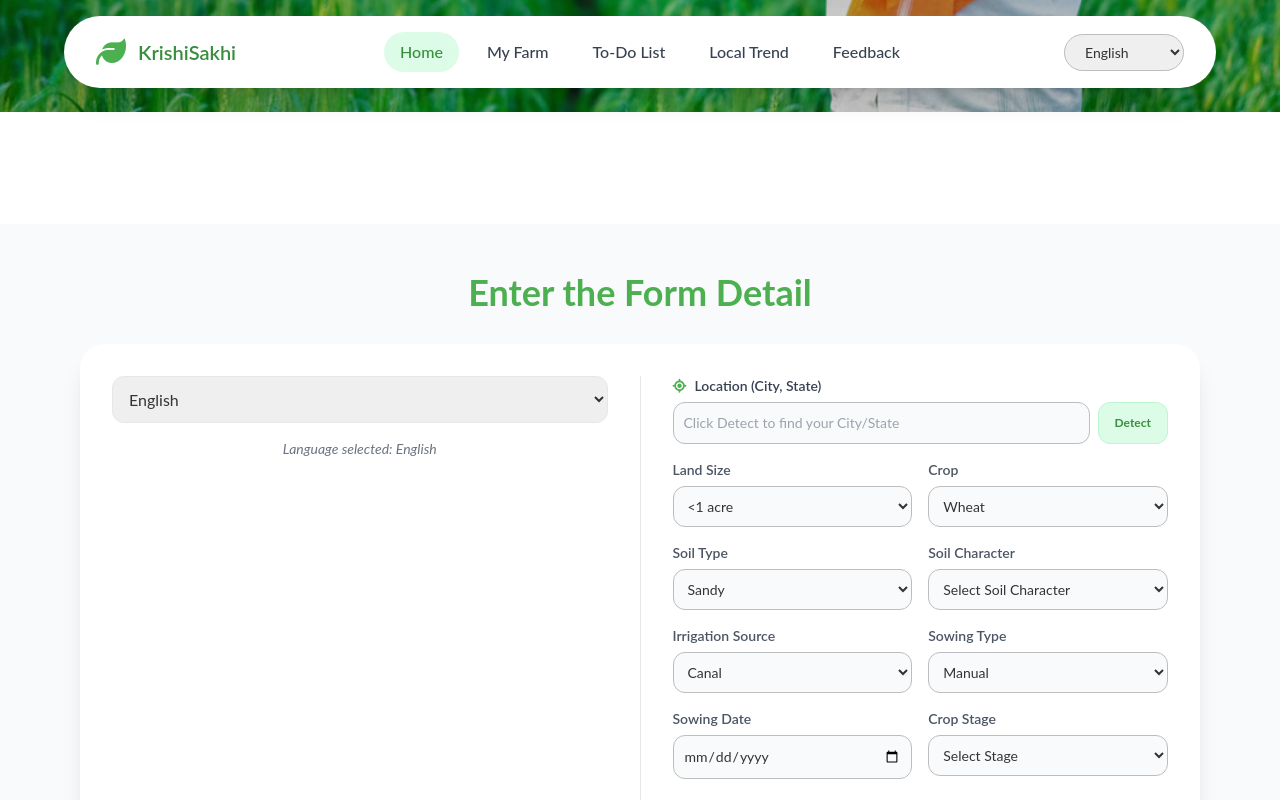
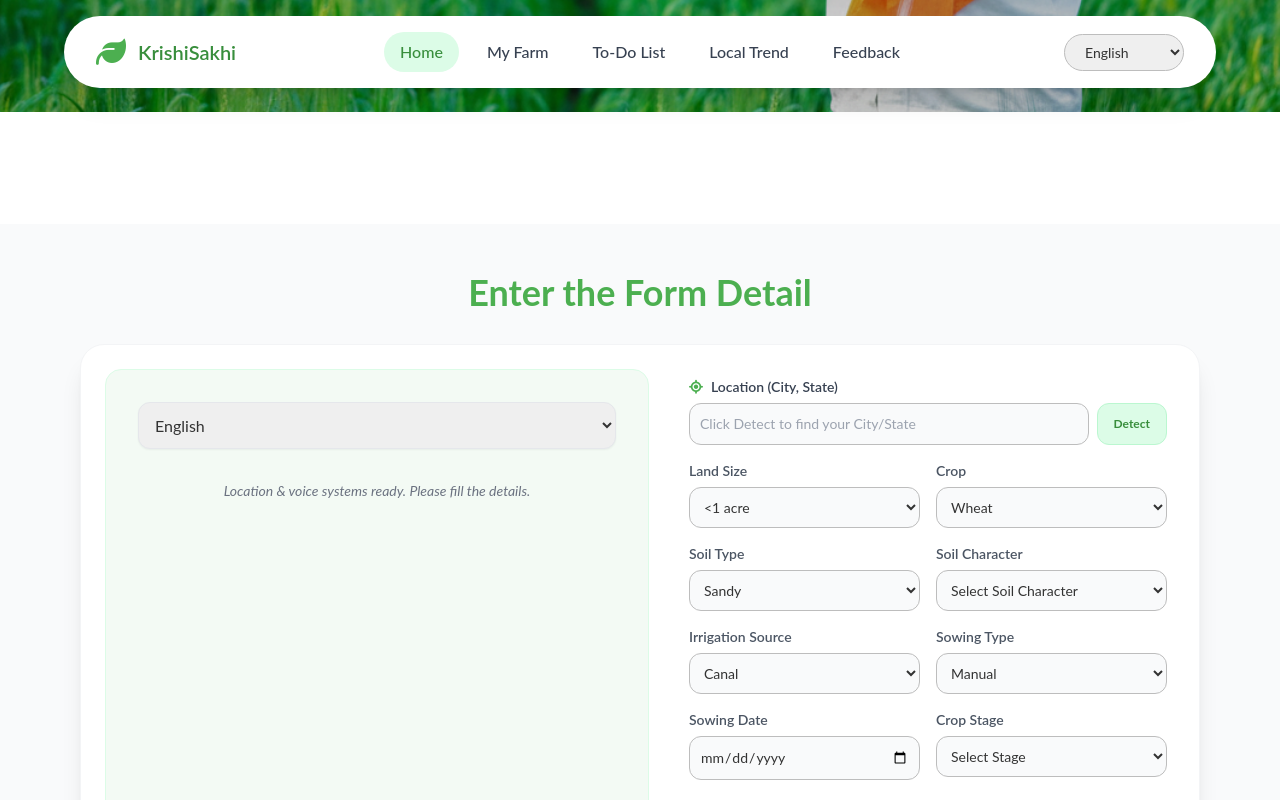
Before and after one commit to Mayankjha12/AIForGood_Hackathon, a React (Create React App) app in the folder Frontend/: page / in a window 1280 px wide. Both pictures are taken after a click on the button "Helping Farmers to build better". Shown: the part 688-1488 px from the top of the page. Built offline with nearby package versions, Linux system fonts and the light colour scheme.

Commit message:
Update FormSection.jsx

```diff
--- a/Frontend/src/components/FormSection.jsx
+++ b/Frontend/src/components/FormSection.jsx
@@ -15,7 +15,7 @@ const FormSection = ({ langData, currentLang, onLangChange }) => {
     const [chatReply, setChatReply] = useState("");
     const [isChatLoading, setIsChatLoading] = useState(false);
 
-    // GPS Logic (No changes here)
+    // Location Auto-detect with English Alerts
     const handleLocationDetect = () => {
         if (navigator.geolocation) {
             navigator.geolocation.getCurrentPosition(
@@ -41,6 +41,7 @@ const FormSection = ({ langData, currentLang, onLangChange }) => {
     const handleSubmit = async (e) => {
         e.preventDefault();
         const backendURL = 'https://kisan-sakhi-new.onrender.com';
+
         try {
             const response = await axios.post(`${backendURL}/api/farms/submit`, {
                 ...formData,
@@ -49,44 +50,67 @@ const FormSection = ({ langData, currentLang, onLangChange }) => {
 
             if (response.data.success) {
                 setIsChatLoading(true);
-                const aiRes = await axios.post(`${backendURL}/api/ai/chat`, {
-                    prompt: "Provide technical agricultural advice for this submission in English.",
-                    farmData: { ...formData, healthScore: response.data.score }
-                });
-                setChatReply(aiRes.data.reply);
-                setIsChatOpen(true);
+                try {
+                    // Gemini AI call with trained English context
+                    const aiRes = await axios.post(`${backendURL}/api/ai/chat`, {
+                        prompt: "Technical agricultural advice for this submission.",
+                        farmData: { ...formData, healthScore: response.data.score }
+                    });
+                    setChatReply(aiRes.data.reply);
+                    setIsChatOpen(true);
+                } catch (aiErr) {
+                    console.error("AI Error:", aiErr);
+                }
                 setIsChatLoading(false);
             }
-        } catch (error) { alert("Submission error. Check server."); }
+        } catch (error) {
+            alert("Submission error. Please check your internet connection.");
+        }
     };
 
     return (
-        <section className="py-12 bg-gray-50 min-h-screen">
-            <div className="max-w-6xl mx-auto px-4">
+        <section id="form-section" className="py-12 flex justify-center bg-gray-50 min-h-screen relative">
+            <div className="w-full max-w-6xl px-4">
                 <h2 className="text-center text-4xl font-bold text-green-600 mb-8">{langData.formHeading}</h2>
-                <div className="bg-white p-8 rounded-3xl shadow-xl flex flex-col lg:flex-row gap-8">
-                    <div className="flex-1 flex flex-col items-center border-r pr-8">
-                        <select className="p-3 border rounded-xl w-full mb-4" value={currentLang} onChange={(e) => onLangChange(e.target.value)}>
-                            {Object.keys(languageMap).map(lang => (<option key={lang} value={lang}>{languageMap[lang]}</option>))}
+                <div className="flex flex-col lg:flex-row gap-8 shadow-xl rounded-3xl bg-white p-6 border border-gray-100">
+                    <div className="flex-1 p-8 rounded-2xl bg-green-50/50 border border-green-100 flex flex-col items-center">
+                        <select className="p-3 border border-gray-200 rounded-xl w-full mb-4 shadow-sm" value={currentLang} onChange={(e) => onLangChange(e.target.value)}>
+                            {Object.keys(languageMap).map(lang => (
+                                <option key={lang} value={lang}>{languageMap[lang]}</option>
+                            ))}
                         </select>
-                        <p className="text-sm text-gray-500 italic text-center">Language selected: {languageMap[currentLang]}</p>
+                        <p className="text-sm text-gray-500 italic text-center mt-4">Location & voice systems ready. Please fill the details.</p>
                     </div>
-                    <div className="flex-1">
+
+                    <div className="flex-1 p-2">
                         <form onSubmit={handleSubmit} className="space-y-6">
                             <FormInputs langData={langData} setFormData={setFormData} formData={formData} onLocationDetect={handleLocationDetect} />
-                            <button type="submit" className="w-full py-4 bg-green-600 text-white font-bold rounded-2xl">
-                                {isChatLoading ? 'Analyzing...' : langData.submitBtn}
+                            <button type="submit" className="w-full px-8 py-4 bg-green-600 text-white font-bold rounded-2xl hover:bg-green-700 shadow-xl transition-all">
+                                {isChatLoading ? 'Analyzing ML Data...' : langData.submitBtn}
                             </button>
                         </form>
                     </div>
                 </div>
+
+                {/* PREMIUM CHATBOT UI */}
                 {isChatOpen && (
-                    <div className="fixed bottom-10 right-10 w-96 bg-white shadow-2xl rounded-3xl p-6 border-t-8 border-green-600 z-50">
+                    <div className="fixed bottom-10 right-10 w-96 bg-white shadow-2xl rounded-3xl p-6 border-t-8 border-green-600 z-50 transition-all duration-500">
                         <div className="flex justify-between items-center mb-4">
-                            <h4 className="font-bold">AI Technical Advice</h4>
-                            <button onClick={() => setIsChatOpen(false)}>✖</button>
+                            <h4 className="font-bold text-gray-800 flex items-center gap-2">
+                                <i className="fa-solid fa-robot text-green-600"></i> KrishiSakhi AI Expert
+                            </h4>
+                            <button onClick={() => setIsChatOpen(false)} className="text-gray-400 hover:text-red-500">✖</button>
                         </div>
-                        <p className="text-sm italic">"{chatReply}"</p>
+                        <div className="max-h-60 overflow-y-auto pr-2">
+                            <p className="text-sm text-gray-700 italic leading-relaxed font-medium bg-gray-50 p-4 rounded-2xl border border-gray-100">
+                                "{chatReply}"
+                            </p>
+                        </div>
+                        <div className="mt-4 pt-4 border-t border-gray-100 text-center">
+                            <a href="/myfarm" className="text-xs font-black text-green-600 hover:underline uppercase tracking-tighter">
+                                View Full History Tracking →
+                            </a>
+                        </div>
                     </div>
                 )}
             </div>
```
